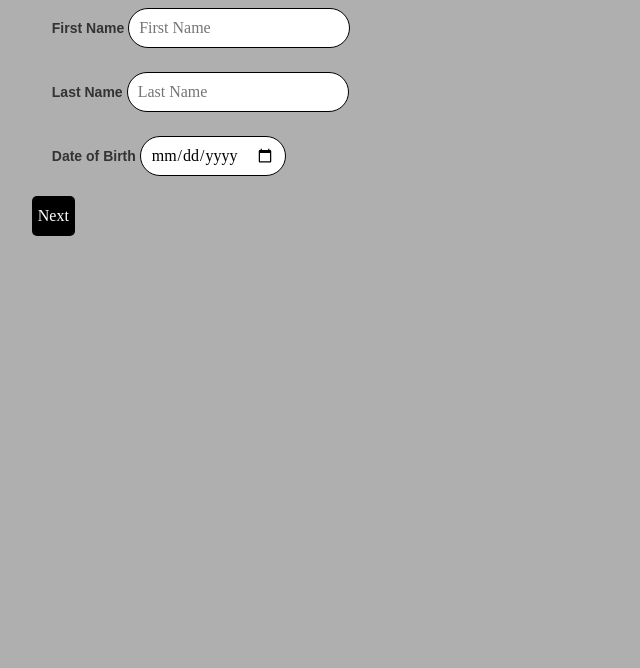
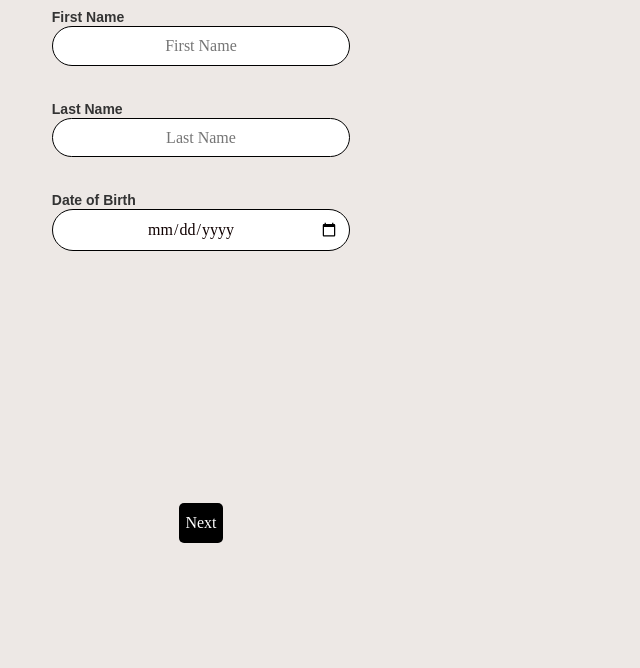
Before and after one commit to Dinelegacy/Coffee-shop, a plain HTML site: page signup.html in a window 1280 px wide. Shown: the part 132-800 px from the top of the page, without its empty margins (0-640 px from the left). Drawn offline with Linux system fonts and the light colour scheme.

Commit message:
change signup.css

```diff
--- a/signup.css
+++ b/signup.css
@@ -88,7 +88,7 @@ body {
   flex-direction: column;
   justify-content: center;
   align-items: center;
-  background-color: #afafaf;
+  background-color: #ede8e5;
   max-width: 402px;
   max-height: 874px;
 }
@@ -120,27 +120,34 @@ h1 {
   letter-spacing: -0.456px;
   text-transform: uppercase;
 }
-
-form {
+#form {
   display: flex;
   flex-direction: column;
-  align-items: flex-start;
-  gap: 24px;
+  align-items: center;
+  justify-content: center;
   width: 100%;
   padding: 20px;
-  box-sizing: 354px 468px;
+  gap: 242px;
 }
-input {
-  height: 40px;
+.form-inputs {
+  display: flex;
+  flex-direction: column;
+  gap: 24px;
+}
+input[type="text"],
+input[type="date"] {
+  width: 100%;
+  padding: 10px;
   border: 1px solid #000000;
   border-radius: 24px;
-  padding: 0 10px;
-  font-size: 16px;
-  flex-direction: row;
+  color: #100101;
+  margin-bottom: 10px;
+  text-align: center;
 }
+
 label {
   font-size: 14px;
-  margin-bottom: 5px;
+  margin: 100px 0 5px;
   font-family: Arial, sans-serif;
   font-weight: bold;
   color: #333333;
```
